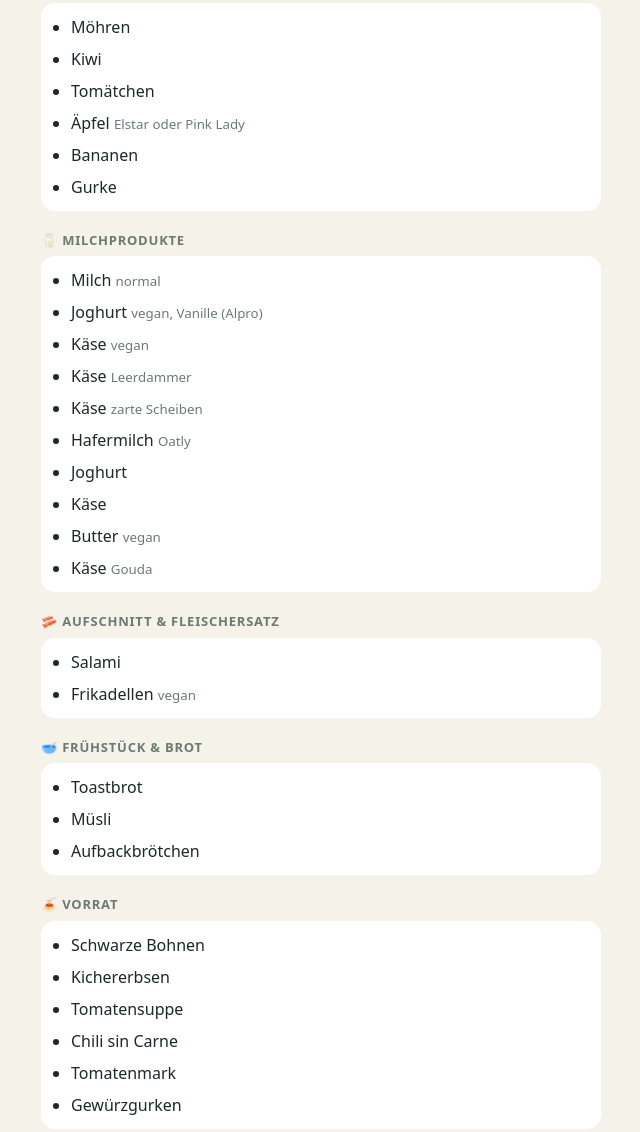
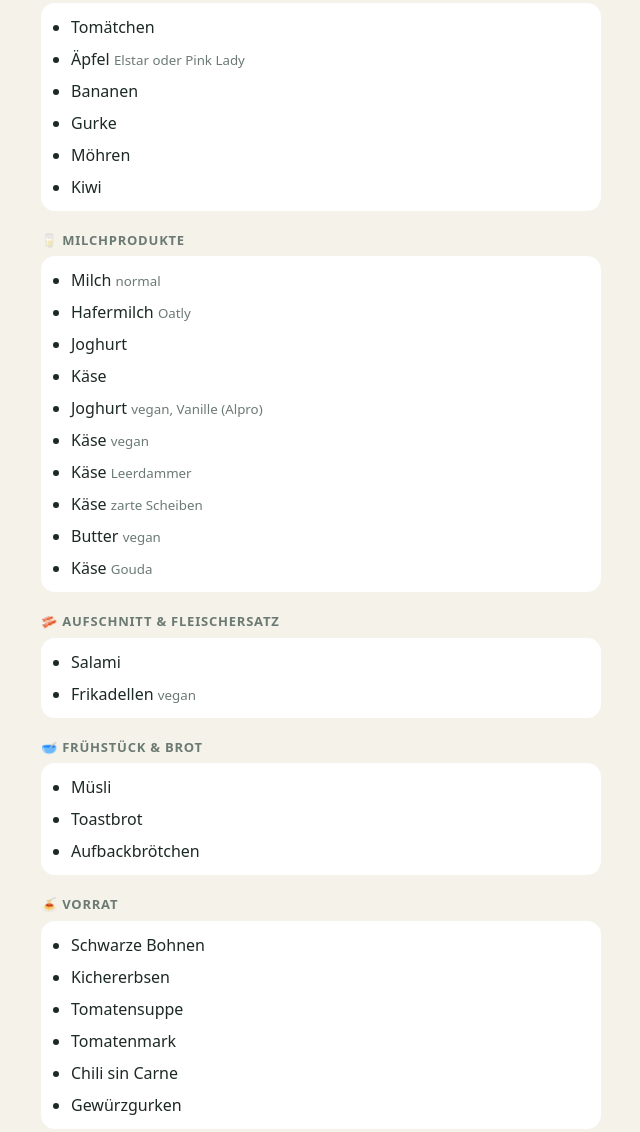
Before and after one commit to pjatzkowski/bringPlus, a plain HTML site: page listen/woche-mit-kindern.html in a window 1280 px wide. Shown: the part 229-1361 px from the top of the page, without its empty margins (319-959 px from the left). Drawn offline with Linux system fonts and the light colour scheme.

Commit message:
bring+: Bring-Seite Woche mit Kindern

```diff
--- a/listen/woche-mit-kindern.html
+++ b/listen/woche-mit-kindern.html
@@ -5,18 +5,18 @@
 <meta property="og:title" content="Woche mit Kindern"><meta property="og:type" content="article">
 <meta property="og:image" content="https://pjatzkowski.github.io/bringPlus/icon-512.png"><meta property="og:url" content="https://pjatzkowski.github.io/bringPlus/listen/woche-mit-kindern.html">
 <link rel="canonical" href="https://pjatzkowski.github.io/bringPlus/listen/woche-mit-kindern.html">
-<script type="application/ld+json">{"@context":"https://schema.org","@type":"Recipe","name":"Woche mit Kindern","url":"https://pjatzkowski.github.io/bringPlus/listen/woche-mit-kindern.html","author":{"@type":"Person","name":"bring+"},"publisher":{"@type":"Organization","name":"bring+"},"description":"Einkaufsvorlage aus bring+: Woche mit Kindern","image":["https://pjatzkowski.github.io/bringPlus/icon-512.png"],"recipeCategory":"Einkaufsliste","recipeYield":"1","prepTime":"PT5M","totalTime":"PT5M","recipeIngredient":["Möhren","Kiwi","Tomätchen","Äpfel (Elstar oder Pink Lady)","Bananen","Gurke","Milch (normal)","Joghurt (vegan, Vanille (Alpro))","Käse (vegan)","Käse (Leerdammer)","Käse (zarte Scheiben)","Hafermilch (Oatly)","Joghurt","Käse","Butter (vegan)","Käse (Gouda)","Salami","Frikadellen (vegan)","Toastbrot","Müsli","Aufbackbrötchen","Schwarze Bohnen","Kichererbsen","Tomatensuppe","Chili sin Carne","Tomatenmark","Gewürzgurken","Laugenstangen","Pizza (vegan)","Piccolinis","Pommes","Orangensaft","Apfelsaft (naturtrüb)","Nüsse (Nussmix)","Maiswaffeln","Sprudel","Toilettenpapier"],"recipeInstructions":[{"@type":"HowToStep","text":"Alle Artikel einkaufen."}]}</script>
+<script type="application/ld+json">{"@context":"https://schema.org","@type":"Recipe","name":"Woche mit Kindern","url":"https://pjatzkowski.github.io/bringPlus/listen/woche-mit-kindern.html","author":{"@type":"Person","name":"bring+"},"publisher":{"@type":"Organization","name":"bring+"},"description":"Einkaufsvorlage aus bring+: Woche mit Kindern","image":["https://pjatzkowski.github.io/bringPlus/icon-512.png"],"recipeCategory":"Einkaufsliste","recipeYield":"1","prepTime":"PT5M","totalTime":"PT5M","recipeIngredient":["Tomätchen","Äpfel (Elstar oder Pink Lady)","Bananen","Gurke","Möhren","Kiwi","Milch (normal)","Hafermilch (Oatly)","Joghurt","Käse","Joghurt (vegan, Vanille (Alpro))","Käse (vegan)","Käse (Leerdammer)","Käse (zarte Scheiben)","Butter (vegan)","Käse (Gouda)","Salami","Frikadellen (vegan)","Müsli","Toastbrot","Aufbackbrötchen","Schwarze Bohnen","Kichererbsen","Tomatensuppe","Tomatenmark","Chili sin Carne","Gewürzgurken","Laugenstangen","Pizza (vegan)","Piccolinis","Pommes","Orangensaft","Apfelsaft (naturtrüb)","Nüsse (Nussmix)","Maiswaffeln","Sprudel","Toilettenpapier"],"recipeInstructions":[{"@type":"HowToStep","text":"Alle Artikel einkaufen."}]}</script>
 <style>body{font:16px/1.5 system-ui,sans-serif;max-width:560px;margin:24px auto;padding:0 16px;background:#f5f2ea;color:#1c2924}
 h1{margin:0 0 4px}h2{font-size:13px;text-transform:uppercase;letter-spacing:.06em;color:#6b7a73;margin:20px 0 6px}
 ul{background:#fff;border-radius:14px;padding:8px 8px 8px 30px;margin:0}li{padding:4px 0}small{color:#6b7a73}</style>
 </head><body><article>
 <h1>👨‍👩‍👧 Woche mit Kindern</h1><p><small>Einkaufsvorlage aus bring+ · 37 Artikel</small></p>
 <img src="https://pjatzkowski.github.io/bringPlus/icon-512.png" alt="" width="64" height="64" style="border-radius:14px">
-<h2>🍎 Obst &amp; Gemüse</h2><ul><li>Möhren</li><li>Kiwi</li><li>Tomätchen</li><li>Äpfel <small>Elstar oder Pink Lady</small></li><li>Bananen</li><li>Gurke</li></ul>
-<h2>🥛 Milchprodukte</h2><ul><li>Milch <small>normal</small></li><li>Joghurt <small>vegan, Vanille (Alpro)</small></li><li>Käse <small>vegan</small></li><li>Käse <small>Leerdammer</small></li><li>Käse <small>zarte Scheiben</small></li><li>Hafermilch <small>Oatly</small></li><li>Joghurt</li><li>Käse</li><li>Butter <small>vegan</small></li><li>Käse <small>Gouda</small></li></ul>
+<h2>🍎 Obst &amp; Gemüse</h2><ul><li>Tomätchen</li><li>Äpfel <small>Elstar oder Pink Lady</small></li><li>Bananen</li><li>Gurke</li><li>Möhren</li><li>Kiwi</li></ul>
+<h2>🥛 Milchprodukte</h2><ul><li>Milch <small>normal</small></li><li>Hafermilch <small>Oatly</small></li><li>Joghurt</li><li>Käse</li><li>Joghurt <small>vegan, Vanille (Alpro)</small></li><li>Käse <small>vegan</small></li><li>Käse <small>Leerdammer</small></li><li>Käse <small>zarte Scheiben</small></li><li>Butter <small>vegan</small></li><li>Käse <small>Gouda</small></li></ul>
 <h2>🥓 Aufschnitt &amp; Fleischersatz</h2><ul><li>Salami</li><li>Frikadellen <small>vegan</small></li></ul>
-<h2>🥣 Frühstück &amp; Brot</h2><ul><li>Toastbrot</li><li>Müsli</li><li>Aufbackbrötchen</li></ul>
-<h2>🍝 Vorrat</h2><ul><li>Schwarze Bohnen</li><li>Kichererbsen</li><li>Tomatensuppe</li><li>Chili sin Carne</li><li>Tomatenmark</li><li>Gewürzgurken</li></ul>
+<h2>🥣 Frühstück &amp; Brot</h2><ul><li>Müsli</li><li>Toastbrot</li><li>Aufbackbrötchen</li></ul>
+<h2>🍝 Vorrat</h2><ul><li>Schwarze Bohnen</li><li>Kichererbsen</li><li>Tomatensuppe</li><li>Tomatenmark</li><li>Chili sin Carne</li><li>Gewürzgurken</li></ul>
 <h2>🥶 Tiefkühl</h2><ul><li>Laugenstangen</li><li>Pizza <small>vegan</small></li><li>Piccolinis</li><li>Pommes</li></ul>
 <h2>🧃 Getränke &amp; Snacks</h2><ul><li>Orangensaft</li><li>Apfelsaft <small>naturtrüb</small></li><li>Nüsse <small>Nussmix</small></li><li>Maiswaffeln</li><li>Sprudel</li></ul>
 <h2>🧻 Haushalt &amp; Drogerie</h2><ul><li>Toilettenpapier</li></ul>
```
